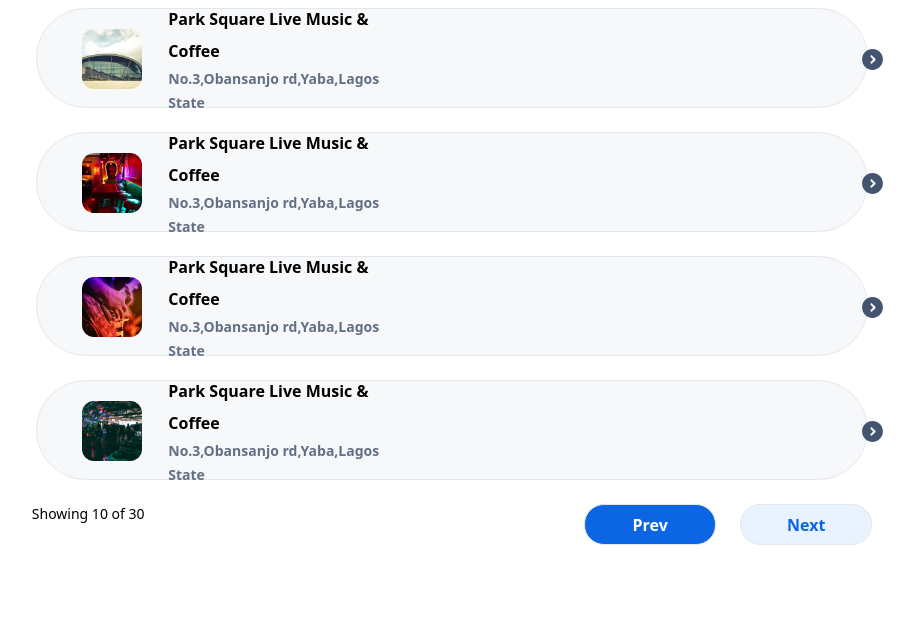
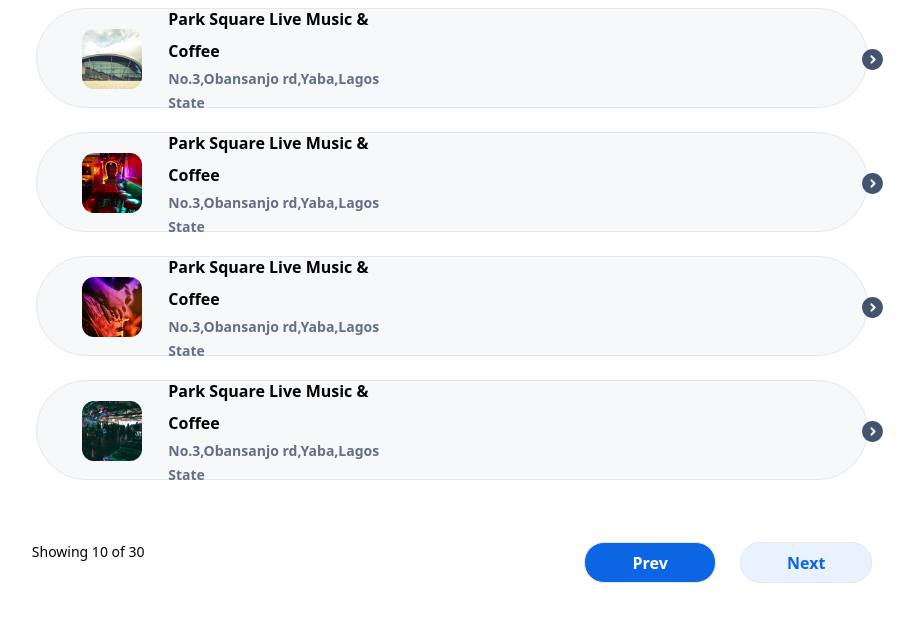
Before and after one commit to devcareer/Project-outside, a React (Vite) app: page / in a window 1280 px wide. Shown: the top 622 px of the page, without its empty margins (188-1102 px from the left). Built offline with nearby package versions, Linux system fonts and the light colour scheme.

Commit message:
modify: pagination component margin

```diff
--- a/src/pages/Venue.jsx
+++ b/src/pages/Venue.jsx
@@ -76,7 +76,7 @@ export default function Venue() {
             </div>
           </div>
         </div>
-        <div className="   hover:bg-gray-200 transition ease-out duration-500 hover:scale-105 hover:opacity-70 mb-6 flex w-[350px] h-[80px] bg-[#F7F8F9]  border rounded-[60px] md:h-[100px] md:w-[65%]">
+        <div className="   hover:bg-gray-200 transition ease-out duration-500 hover:scale-105 hover:opacity-70  flex w-[350px] h-[80px] bg-[#F7F8F9]  border rounded-[60px] md:h-[100px] md:w-[65%]">
           <div className=" h-[80px] md:h-[100px] w-[902px] ml-[5px] flex  items-center ">
             <div>
               <img
@@ -101,7 +101,7 @@ export default function Venue() {
           </div>
         </div>
       </div>
-      <div className="flex justify-around">
+      <div className="flex justify-around mt-[62px] ">
         <div className=" text-[10px] md:text-[14px] leading-5 font-medium">
           Showing 10 of 30
         </div>
```
